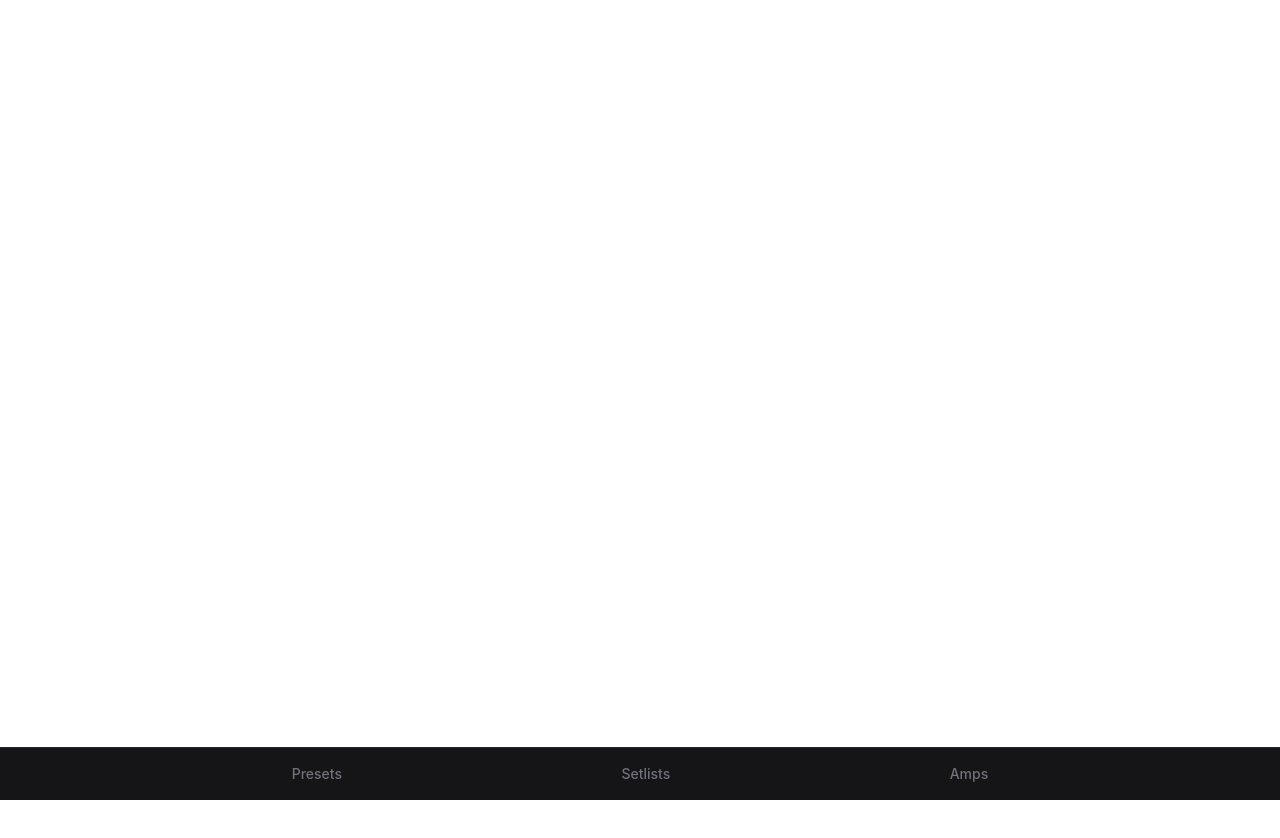
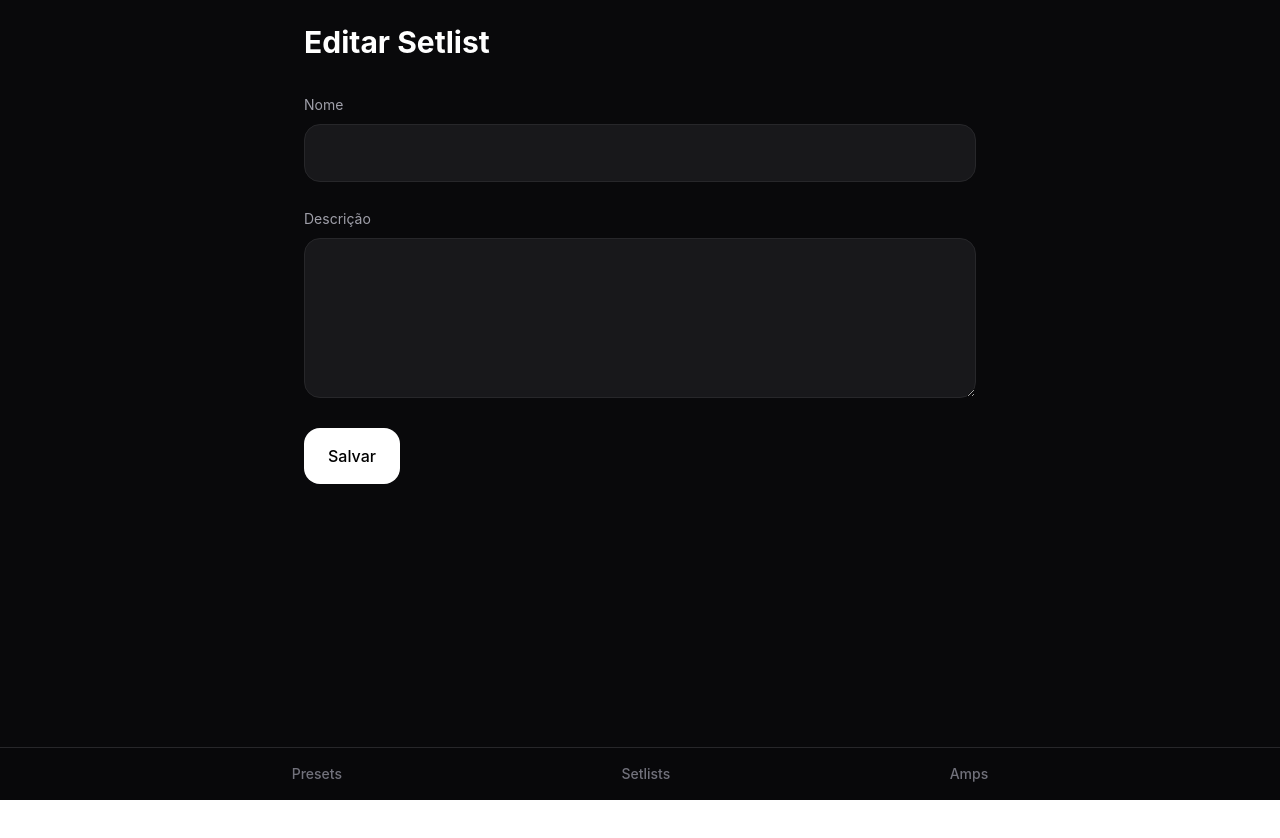
Before and after one commit to fernando-lucas/preset-library, a React (Vite) app: page /setlists/13b56b64-14df-4efa-8edf-567d80291c27/edit in a window 1280 px wide. Shown: the top 838 px of the page. Before the commit the page ends 800 px from the top, so only its background shows below. Built offline with nearby package versions, Linux system fonts and the light colour scheme.

Commit message:
Adicionando update e delete em SetLists

```diff
--- a/src/App.tsx
+++ b/src/App.tsx
@@ -9,6 +9,7 @@ import { AmpDetailsPage } from './pages/AmpDetailsPage'
 import { SetlistsPage } from './pages/SetlistsPage'
 import { NewSetlistPage } from './pages/NewSetlistPage'
 import { BottomNavigation } from './components/BottomNavigation'
+import { EditSetlistPage } from './pages/EditSetlistPage'
 
 function App() {
   return (
@@ -48,6 +49,10 @@ function App() {
           path="/new-setlist"
           element={<NewSetlistPage />}
         />
+        <Route
+          path="/setlists/:id/edit"
+          element={<EditSetlistPage />}
+        />
 
       </Routes>
       <BottomNavigation />
--- /dev/null
+++ b/src/pages/EditSetlistPage.tsx
@@ -0,0 +1,150 @@
+import { useEffect, useState } from 'react'
+
+import {
+  useNavigate,
+  useParams,
+} from 'react-router-dom'
+
+import {
+  getSetlistById,
+  updateSetlist,
+} from '../services/setlistService'
+
+export function EditSetlistPage() {
+  const { id } = useParams()
+
+  const navigate = useNavigate()
+
+  const [name, setName] = useState('')
+
+  const [description, setDescription] =
+    useState('')
+
+  useEffect(() => {
+    async function loadSetlist() {
+      if (!id) return
+
+      const setlist =
+        await getSetlistById(id)
+
+      if (!setlist) return
+
+      setName(setlist.name)
+
+      setDescription(
+        setlist.description
+      )
+    }
+
+    loadSetlist()
+  }, [id])
+
+  async function handleSave(
+    e: React.FormEvent
+  ) {
+    e.preventDefault()
+
+    if (!id) return
+
+    await updateSetlist({
+      id,
+      name,
+      description,
+    })
+
+    navigate('/setlists')
+  }
+
+  return (
+    <div className="min-h-screen bg-zinc-950 p-6 text-white">
+
+      <div className="mx-auto max-w-2xl">
+
+        <h1 className="text-3xl font-bold">
+          Editar Setlist
+        </h1>
+
+        <form
+          onSubmit={handleSave}
+          className="mt-8 space-y-6"
+        >
+
+          <div>
+
+            <label className="text-sm text-zinc-400">
+              Nome
+            </label>
+
+            <input
+              type="text"
+              value={name}
+              onChange={e =>
+                setName(e.target.value)
+              }
+              className="
+                mt-2
+                w-full
+                rounded-2xl
+                border
+                border-zinc-800
+                bg-zinc-900
+                px-5
+                py-4
+                text-white
+                outline-none
+              "
+            />
+
+          </div>
+
+          <div>
+
+            <label className="text-sm text-zinc-400">
+              Descrição
+            </label>
+
+            <textarea
+              value={description}
+              onChange={e =>
+                setDescription(
+                  e.target.value
+                )
+              }
+              className="
+                mt-2
+                h-40
+                w-full
+                rounded-2xl
+                border
+                border-zinc-800
+                bg-zinc-900
+                px-5
+                py-4
+                text-white
+                outline-none
+              "
+            />
+
+          </div>
+
+          <button
+            type="submit"
+            className="
+              rounded-2xl
+              bg-white
+              px-6
+              py-4
+              font-medium
+              text-black
+            "
+          >
+            Salvar
+          </button>
+
+        </form>
+
+      </div>
+
+    </div>
+  )
+}
--- a/src/pages/SetlistsPage.tsx
+++ b/src/pages/SetlistsPage.tsx
@@ -8,9 +8,13 @@ import type { Setlist } from '../types/setlist'
 
 import { useNavigate } from 'react-router-dom'
 
+import {deleteSetlist } from '../services/setlistService'
+
 import {
-  setActiveSetlist,
+  getActiveSetlist,
+  setActiveSetlist
 } from '../lib/activeSetlist'
+
 
 export function SetlistsPage() {
   const [setlists, setSetlists] = useState<
@@ -28,6 +32,34 @@ export function SetlistsPage() {
   }, [])
 
   const navigate = useNavigate()
+
+  async function handleDeleteSetlist(
+    id: string
+  ) {
+    const confirmed = confirm(
+      'Delete this setlist?'
+    )
+
+    if (!confirmed) return
+
+    await deleteSetlist(id)
+
+    const updated =
+      await getSetlists()
+
+    setSetlists(updated)
+
+    const active =
+      getActiveSetlist()
+
+    if (active === id && updated.length > 0) {
+      setActiveSetlist(
+        updated[0].id
+      )
+    }
+
+    navigate('/')
+  }
 
   return (
     <div className="min-h-screen bg-zinc-950 p-6 text-white">
@@ -95,7 +127,54 @@ export function SetlistsPage() {
                 {setlist.description}
                 </p>
 
+                <div className="mt-6 flex gap-3">
+
+                <Link
+                  to={`/setlists/${setlist.id}/edit`}
+                  onClick={e => e.stopPropagation()}
+                  className="
+                    rounded-xl
+                    border
+                    border-zinc-800
+                    px-4
+                    py-2
+                    text-sm
+                    text-zinc-300
+                    transition
+                    hover:border-zinc-700
+                  "
+                >
+                  Editar
+                </Link>
+
+                <button
+                  onClick={e => {
+                    e.stopPropagation()
+
+                    handleDeleteSetlist(
+                      setlist.id
+                    )
+                  }}
+                  className="
+                    rounded-xl
+                    border
+                    border-red-500
+                    px-4
+                    py-2
+                    text-sm
+                    text-red-400
+                    transition
+                    hover:bg-red-500/10
+                  "
+                >
+                  Deletar
+                </button>
+
+              </div>
+
             </button>
+
+
             ))}
 
         </div>
```
